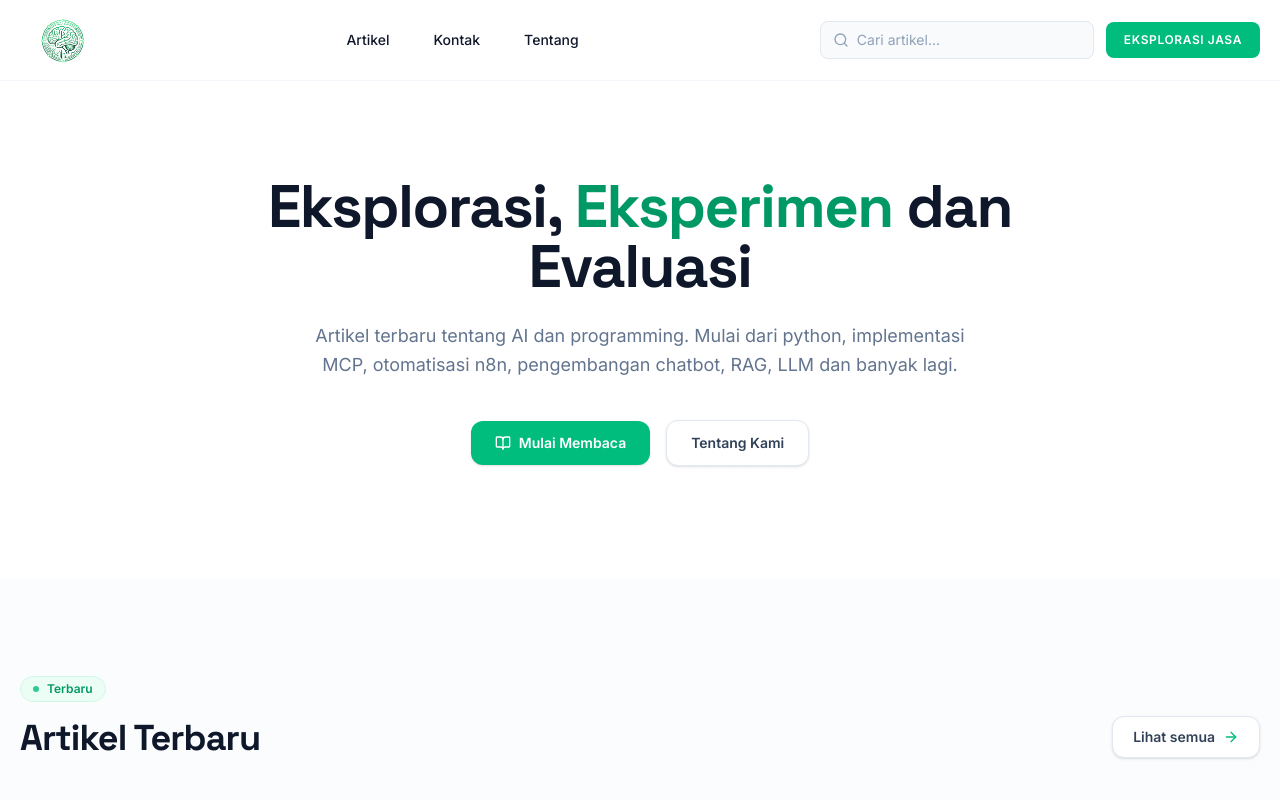
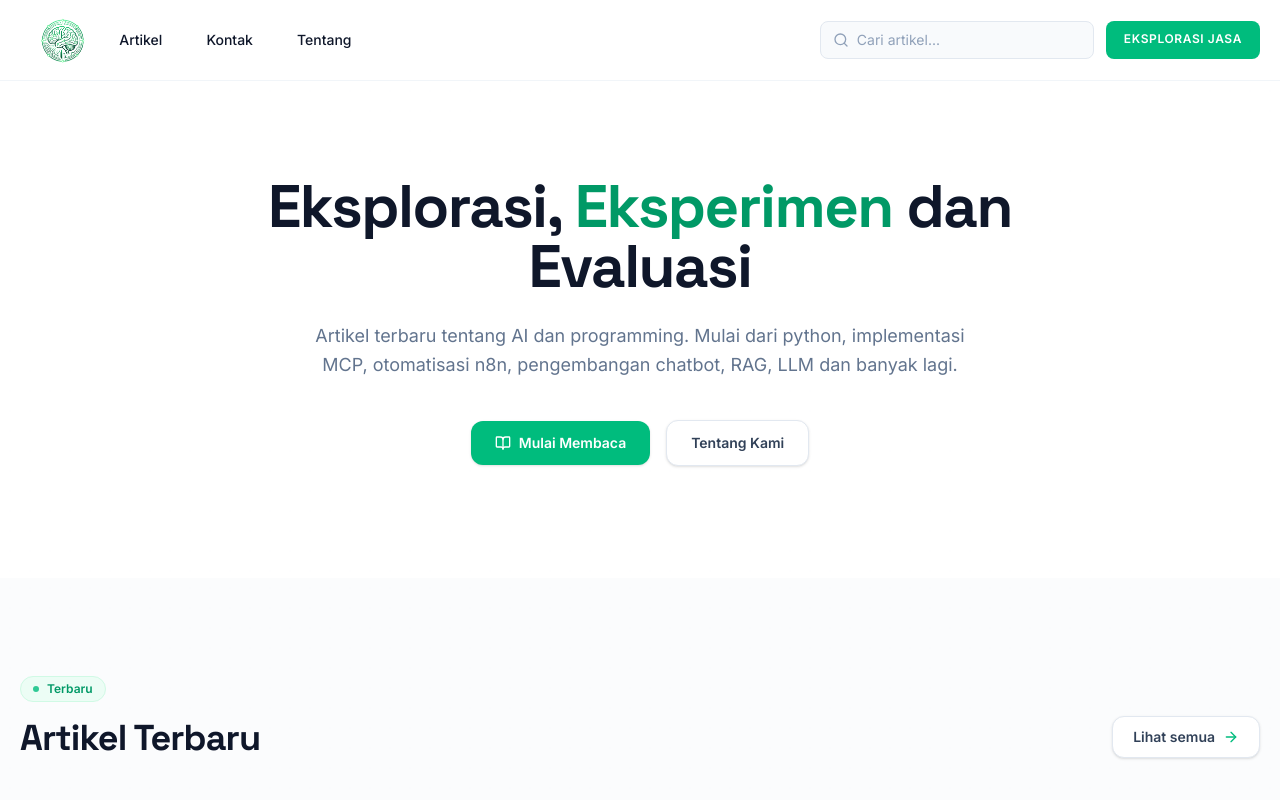
Before and after one commit to nalardeep/nalardeep, a Next.js app: page / in a window 1280 px wide. Shown: the top 800 px of the page. Built offline with nearby package versions, Linux system fonts and the light colour scheme.

Commit message:
feat(navbar): update position

```diff
--- a/components/header.tsx
+++ b/components/header.tsx
@@ -28,7 +28,7 @@ const Header = () => {
     return (
         <header className="py-4 border-b border-slate-100 bg-white sticky top-0 z-50">
             <Container>
-                <div className="flex items-center justify-between h-12">
+                <div className="flex items-center justify-start h-12">
                     {/* Logo */}
                     <Link href="/" className="flex items-center gap-2 group">
                         <Image
@@ -66,7 +66,7 @@ const Header = () => {
                     </nav>
 
                     {/* Desktop Search + CTA Button & Mobile Toggle */}
-                    <div className="flex items-center gap-3">
+                    <div className="flex ml-auto gap-3">
                         <div className="hidden md:block">
                             <SearchBar />
                         </div>
```
